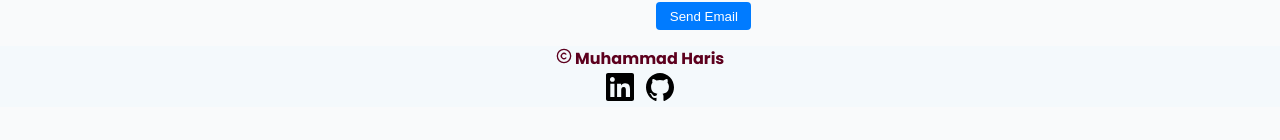
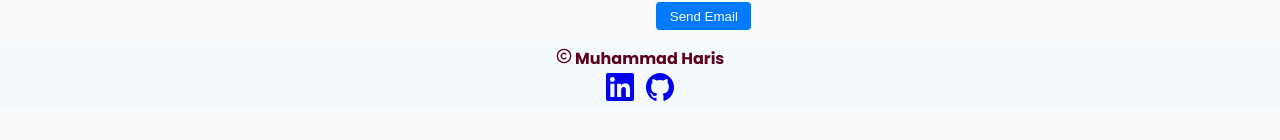
Before and after one commit to Haris270/my-portfolio, a React (Vite) app: page /contact in a window 1280 px wide. Shown: the part 298-438 px from the top of the page. Built offline with nearby package versions, Linux system fonts and the light colour scheme.

Commit message:
Add Links to Footer Icons

```diff
--- a/src/components/Footer.jsx
+++ b/src/components/Footer.jsx
@@ -2,6 +2,7 @@ import React from "react";
 import { FaLinkedin } from "react-icons/fa";
 import { LuCopyright } from "react-icons/lu";
 import { IoLogoGithub } from "react-icons/io5";
+import { Link } from 'react-router-dom';
 
 function Footer(){
 
@@ -10,8 +11,14 @@ function Footer(){
 
             <h1> <LuCopyright/> Muhammad Haris</h1>
             <div className="footer-links">
-                <FaLinkedin className="footer-logo"/>
-                <IoLogoGithub className="footer-logo rightLogo"/>
+                <Link to={"https://www.linkedin.com/in/muhammad-haris-z/"} target="_blank" rel="noopener noreferrer">
+                    <FaLinkedin className="footer-logo"/>
+                </Link>
+
+                <Link to={"https://github.com/Haris270"} target="_blank" rel="noopener noreferrer">
+                    <IoLogoGithub className="footer-logo rightLogo"/>
+                </Link>
+
             </div>
         </div>
     )
```
